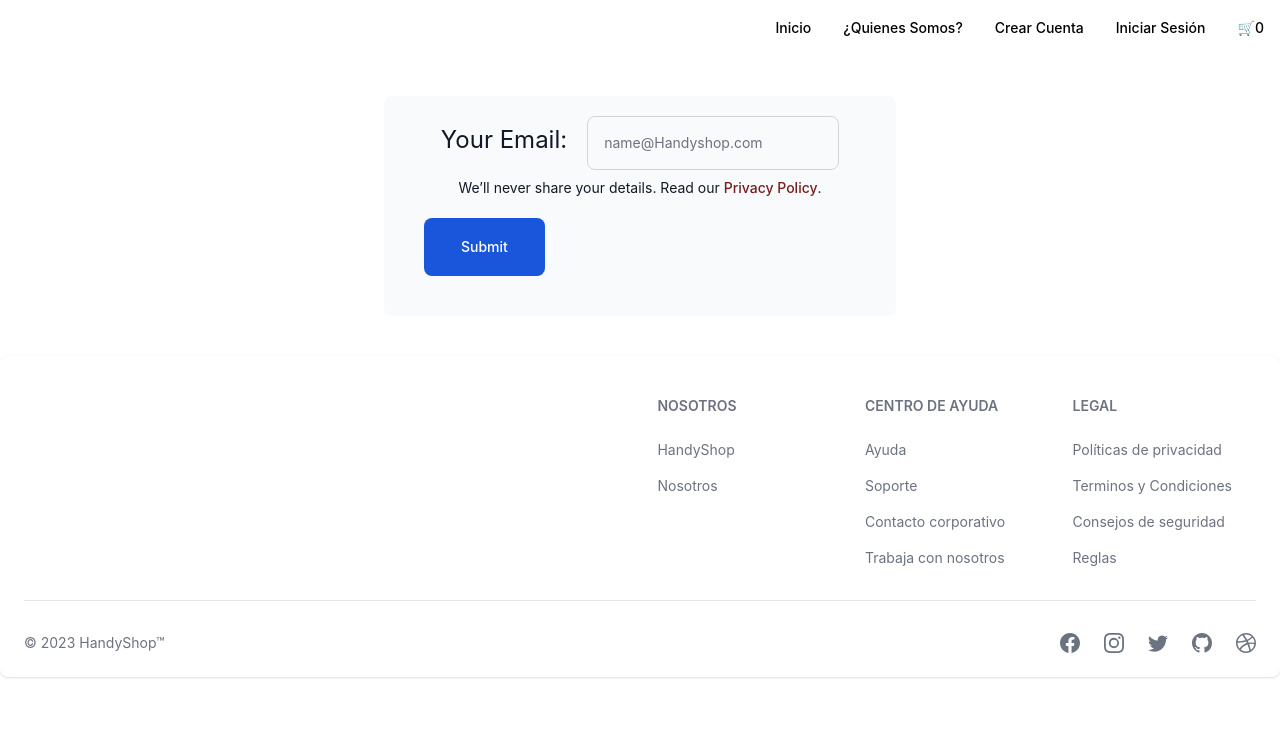
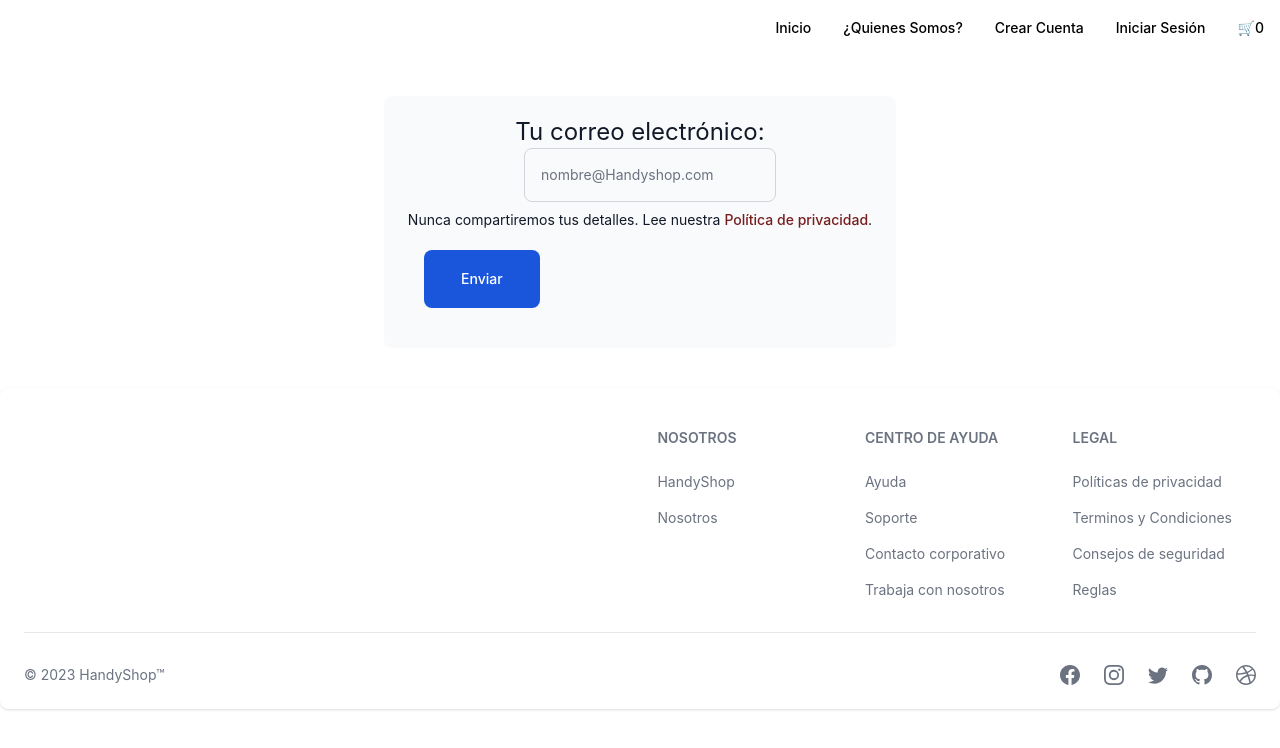
Before and after one commit to dcarvajal99/handyshop, a React (Create React App) app: page /recover-password in a window 1280 px wide. Shown: the top 748 px of the page. Built offline with nearby package versions, Linux system fonts and the light colour scheme; no server answers.

Commit message:
Modificacion de los Alert, validacion del Campo Email y se le agrego el Navigate para redireccionar la pagina al Home

```diff
--- a/src/views/RecoverPassword.jsx
+++ b/src/views/RecoverPassword.jsx
@@ -1,35 +1,74 @@
-import React from 'react';
-import { NavLink } from "react-router-dom";
-import { Button } from "flowbite-react";
+import React, { useState } from 'react';
+import { useNavigate } from 'react-router-dom';
+import { Button } from 'flowbite-react';
+import Swal from 'sweetalert2';
 
 const RecoverPassword = () => {
+  const navigate = useNavigate();
+  const [email, setEmail] = useState('');
+  const [errors, setErrors] = useState({});
+
+  const validateEmail = () => {
+    const emailRegex = /^[^\s@]+@[^\s@]+\.[^\s@]+$/;
+    if (!email.match(emailRegex)) {
+      setErrors({ ...errors, email: 'Ingresa un correo electrónico válido' });
+      return false;
+    }
+    setErrors({ ...errors, email: '' });
+    return true;
+  };
+
+  const handleSubmit = (event) => {
+    event.preventDefault();
+    if (validateEmail()) {
+
+      Swal.fire({
+        position: 'center',
+        icon: 'success',
+        title: 'Las instrucciones para restablecer tu contraseña se han enviado a tu correo electrónico.',
+        showConfirmButton: false,
+        timer: 4500
+      }).then(() => {
+        navigate("/");
+      });
+    } else {
+      console.log('Formulario contiene errores');
+    }
+  };
+
   return (
     <form className="h-auto text-center max-w-lg mx-auto rounded-lg bg-gray-50 p-5 mb-10 m-10">
-        <label htmlFor="email" className="mb-2 text-2xl  text-gray-900">
-            Your Email:
+      <label htmlFor="email" className="mb-2 text-2xl text-gray-900">
+        Tu correo electrónico:
       </label>
       <input
         type="email"
         id="email"
         aria-describedby="helper-text-explanation"
-            className="bg-gray-50 ml-5 border-gray-300 text-gray-900 text-sm rounded-lg p-4 dark:focus:ring-blue-500 dark:focus:border-blue-500"
-            placeholder="name@Handyshop.com"
+        className={`bg-gray-50 ml-5 border-gray-300 text-gray-900 text-sm rounded-lg p-4 dark:focus:ring-blue-500 dark:focus:border-blue-500 ${
+          errors.email ? 'border-red-500' : ''
+        }`}
+        placeholder="nombre@Handyshop.com"
+        value={email}
+        onChange={(e) => setEmail(e.target.value)}
       />
+      {errors.email && (
+        <p className="mt-2 font-medium bg-red-300 text-l text-red-500 rounded-lg">{errors.email}</p>
+      )}
       <p id="helper-text-explanation" className="mt-2 text-sm text-gray-900 dark:text-gray-400">
-            We’ll never share your details. Read our{' '}
+        Nunca compartiremos tus detalles. Lee nuestra{' '}
         <a href="#" className="font-medium text-red-900 hover:underline dark:text-blue-500">
-            Privacy Policy
+          Política de privacidad
         </a>
         .
       </p>
-        <NavLink to="/">
-        <Button to="/"
+        <Button
           type="submit"
-        className=" m-5 text-white bg-blue-700 hover:bg-blue-800 focus:ring-4 focus:outline-none focus:ring-red-500 rounded-lg text-lg  sm:w-auto px-5 py-2.5 text-center"
+          className="m-5 text-white bg-blue-700 hover:bg-blue-800 focus:ring-4 focus:outline-none rounded-lg text-lg sm:w-auto px-5 py-2.5 text-center"
+          onClick={handleSubmit}
         >
-        Submit
+          Enviar
         </Button>
-        </NavLink>
     </form>
   );
 };
```
Lines whose indentation alone changed are shown as unchanged.
